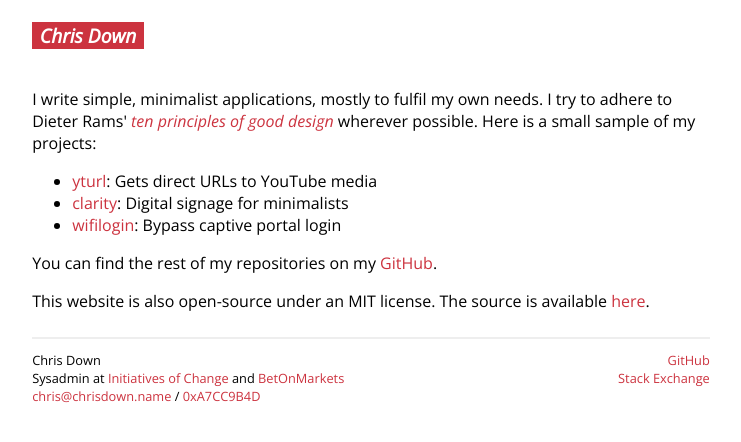
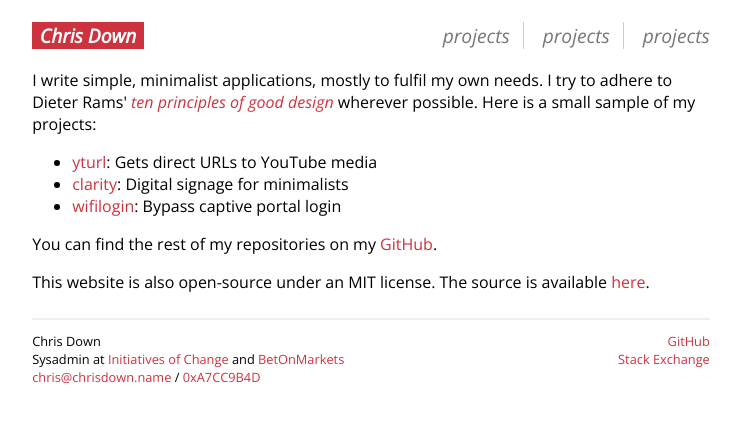
Before and after one commit to cdown/chrisdown.name, a Jekyll site: the page built from index.html, in a window 1280 px wide. Shown: the top 442 px of the page, without its empty margins (269-1010 px from the left). Built offline with Jekyll 4.4.1, drawn with Linux system fonts in a browser that asks for light colours.

Commit message:
Float header extras to the right

```diff
--- a/_config.yml
+++ b/_config.yml
@@ -22,7 +22,13 @@ personal:
         account: chris
 
 header:
-    links: []
+    links:
+        - name: projects
+          url: /projects
+        - name: projects
+          url: /projects
+        - name: projects
+          url: /projects
 
 footer:
     links:
--- a/_layouts/default.html
+++ b/_layouts/default.html
@@ -12,10 +12,12 @@
     <body>
         <header>
             <nav>
-                <ul>
-                <li class="home"><a href="/">{{ site.name }}</a></li>
+                <ul class="home">
+                <li><a href="/">{{ site.name }}</a></li>
+                </ul>
+                <ul class="extra">
                 {% for link in site.header.links %}
-                    <li class="extra"><a href="{{ link.url }}">{{ link.name }}</a></li>
+                    <li><a href="{{ link.url }}">{{ link.name }}</a></li>
                 {% endfor %}
                 </ul>
             </nav>
--- a/css/style.css
+++ b/css/style.css
@@ -24,8 +24,16 @@ a:hover {
    to the home page. The rest have the normal link styling. */
 
 header {
-    margin-bottom: 2em;
+    margin-bottom: 1em;
     font-size: 1.2em;
+}
+
+header:after {
+    content: ".";
+    display: block;
+    height: 0;
+    clear: both;
+    visibility: hidden;
 }
 
 header nav ul {
@@ -37,31 +45,55 @@ header nav ul li {
     display: inline-block;
 }
 
-header nav ul li.home a {
+header nav ul.home {
+    float: left;
+}
+
+header nav ul.extra {
+    float: right;
+}
+
+header nav ul.home li a {
     color: #FFF;
     background-color: #CC333F;
     font-style: italic;
 }
 
-header nav ul li.home a:hover {
+header nav ul.home li a:hover {
     color: #CC333F;
     background-color: rgba(204, 51, 63, 0.1);
 }
 
 
-header nav ul li.extra a {
-    padding: 0 0.4em;
-    margin-left: 0.6em;
-    color: #222;
-    font-style: normal;
+header nav ul.extra li:last-child {
+    border-right: none;
 }
 
-header nav ul li.extra a:hover {
-    color: #fff;
-    background-color: #222;
+header nav ul.extra li:last-child a {
+    margin-right: 0;
+    padding-right: 0;
 }
 
-header nav ul li.home a {
+header nav ul.extra li {
+    border-right: 1px solid #ccc;
+}
+
+header nav ul.extra li a {
+    padding: 0 0.4em;
+    margin-left: 0.3em;
+    margin-right: 0.3em;
+    color: #777;
+    font-style: italic;
+}
+
+
+
+header nav ul.extra li a:hover {
+    color: #222;
+    background-color: transparent;
+}
+
+header nav ul.home li a {
     margin-left: 0; /* Since this navigation element is always the leftmost, we
                        override it to not have any left margin (whereas the
                        other links in the nav area do. ) */
```
